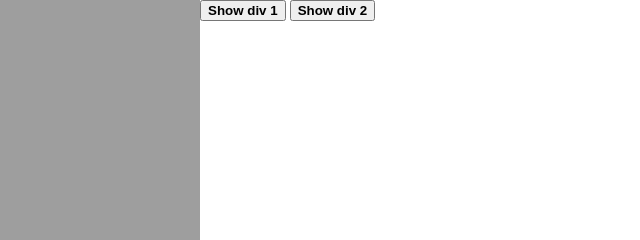
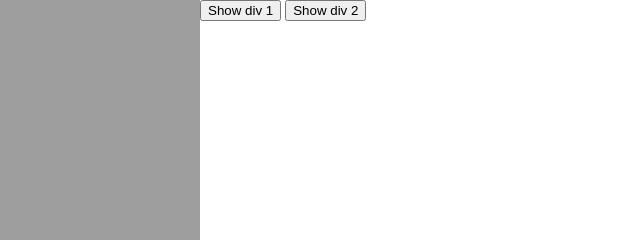
Before and after one commit to eboushib/mutationobservers, a plain HTML site: page index.html in a window 1280 px wide. Shown: the top 240 px of the page, 0-640 px from the left. Drawn offline with nearby package versions, Linux system fonts and the light colour scheme.

Commit message:
Revert "make button text bold"
This reverts commit 1b9ea6b29ed5935ef00c79b0d4637e600a6ee6db.

```diff
--- a/index.html
+++ b/index.html
@@ -32,8 +32,8 @@
     <div class="sidebar">
 
     </div>
-    <button class="btn" id="btn1"><b>Show div 1</b></button>
-    <button class="btn" id="btn2"><b>Show div 2</b></button>
+    <button class="btn" id="btn1">Show div 1</button>
+    <button class="btn" id="btn2">Show div 2</button>
 
 
     <script src="https://code.jquery.com/jquery-3.3.1.min.js"></script>
```
